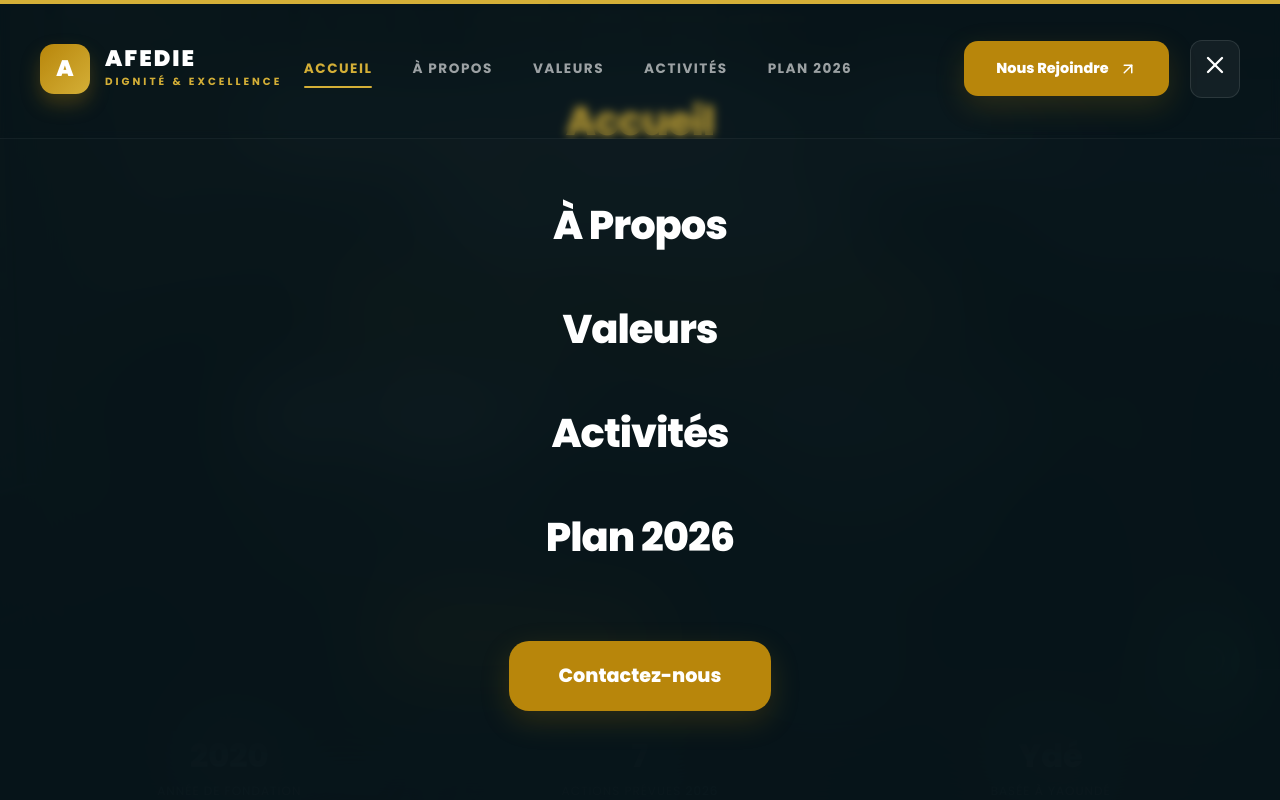
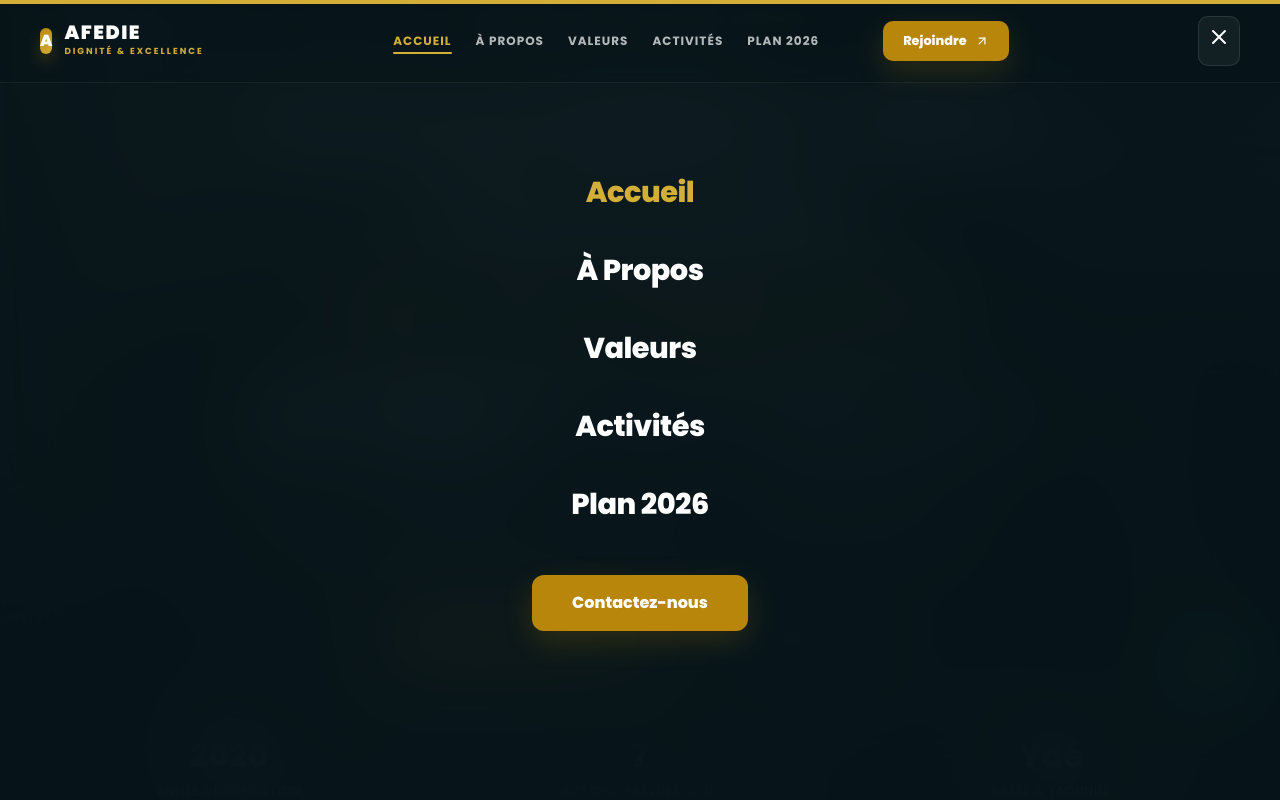
Before and after one commit to Romarichirsein/AFEDIE, a Next.js app: page / in a window 1280 px wide. Both pictures are taken after a click on the element 1214 px from the left and 68 px from the top of the page. Shown: the top 800 px of the page. Built offline with nearby package versions, Linux system fonts and the light colour scheme.

Commit message:
style: reduce navbar size, improve responsiveness, add footer branding

```diff
--- a/src/components/Footer.tsx
+++ b/src/components/Footer.tsx
@@ -66,7 +66,7 @@ export default function Footer() {
 
         <div style={{ borderTop: "1px solid rgba(255,255,255,0.05)", paddingTop: "3rem", display: "flex", justifyContent: "space-between", alignItems: "center", flexWrap: "wrap", gap: "2rem" }}>
           <p style={{ fontSize: "0.85rem", color: "rgba(255,255,255,0.4)" }}>
-            © 2026 AFEDIE. Tous droits réservés. Design by Excellence.
+            © 2026 AFEDIE. Tous droits réservés. Powered by <span style={{ color: "var(--or2)", fontWeight: 700 }}>wellborne</span>.
           </p>
           <div style={{ display: "flex", gap: "3rem" }}>
             <span style={{ fontSize: "0.85rem", color: "rgba(255,255,255,0.4)" }}>Yaoundé, Cameroun</span>
--- a/src/components/Navbar.tsx
+++ b/src/components/Navbar.tsx
@@ -20,7 +20,7 @@ export default function Navbar() {
         const el = document.getElementById(section);
         if (el) {
           const rect = el.getBoundingClientRect();
-          return rect.top <= 150 && rect.bottom >= 150;
+          return rect.top <= 100 && rect.bottom >= 100;
         }
         return false;
       });
@@ -51,57 +51,54 @@ export default function Navbar() {
           left: 0,
           right: 0,
           zIndex: 1000,
-          // More space when not scrolled, soft transition
-          padding: isScrolled ? "1.2rem 0" : "2.5rem 0",
-          background: isScrolled ? "var(--glass-dark)" : "rgba(7, 21, 26, 0.2)",
+          padding: isScrolled ? "0.6rem 0" : "1rem 0",
+          background: isScrolled ? "var(--glass-dark)" : "rgba(7, 21, 26, 0.4)",
           backdropFilter: isScrolled ? "blur(20px)" : "blur(5px)",
           borderBottom: isScrolled ? "1px solid rgba(255, 255, 255, 0.08)" : "1px solid rgba(255, 255, 255, 0.05)",
-          transition: "all 0.6s cubic-bezier(0.16, 1, 0.3, 1)",
+          transition: "all 0.4s cubic-bezier(0.16, 1, 0.3, 1)",
         }}
       >
         <div className="container" style={{ display: "flex", justifyContent: "space-between", alignItems: "center" }}>
           {/* Sophisticated Logo Area */}
-          <Link href="/" style={{ display: "flex", alignItems: "center", gap: "15px" }} className="logo-group">
+          <Link href="/" style={{ display: "flex", alignItems: "center", gap: "12px" }} className="logo-group">
             <motion.div
               whileHover={{ rotate: 10, scale: 1.05 }}
+              className="logo-box"
               style={{
-                width: "50px",
-                height: "50px",
                 background: "linear-gradient(135deg, var(--or), var(--or2))",
-                borderRadius: "14px",
+                borderRadius: "10px",
                 display: "flex",
                 alignItems: "center",
                 justifyContent: "center",
-                fontSize: "1.4rem",
                 fontWeight: 900,
                 color: "white",
-                boxShadow: "0 10px 20px rgba(184, 134, 11, 0.3)"
+                boxShadow: "0 8px 16px rgba(184, 134, 11, 0.3)"
               }}
             >
               A
             </motion.div>
             <div style={{ color: "white", display: "flex", flexDirection: "column" }}>
-              <span style={{ fontSize: "1.4rem", fontWeight: 900, letterSpacing: "2px", lineHeight: 1 }}>AFEDIE</span>
-              <span style={{ fontSize: "0.65rem", fontWeight: 700, color: "var(--or2)", letterSpacing: "3px", textTransform: "uppercase", marginTop: "4px" }}>Dignité & Excellence</span>
+              <span className="logo-text">AFEDIE</span>
+              <span className="logo-subtext">Dignité & Excellence</span>
             </div>
           </Link>
 
           {/* Ultra Professional Desktop Menu */}
-          <div style={{ display: "flex", alignItems: "center", gap: "3.5rem" }} className="desktop-menu">
-            <div style={{ display: "flex", gap: "2.5rem" }}>
+          <div style={{ display: "flex", alignItems: "center", gap: "2rem" }} className="desktop-menu">
+            <div style={{ display: "flex", gap: "1.5rem" }}>
               {navLinks.map((link) => (
                 <Link
                   key={link.id}
                   href={`#${link.id}`}
                   style={{
                     color: activeSection === link.id ? "var(--or2)" : "white",
-                    fontSize: "0.85rem",
+                    fontSize: "0.75rem",
                     fontWeight: 700,
                     textTransform: "uppercase",
-                    letterSpacing: "1.5px",
-                    opacity: activeSection === link.id ? 1 : 0.6,
+                    letterSpacing: "1px",
+                    opacity: activeSection === link.id ? 1 : 0.7,
                     position: "relative",
-                    transition: "all 0.4s ease"
+                    transition: "all 0.3s ease"
                   }}
                   className="nav-link"
                 >
@@ -111,7 +108,7 @@ export default function Navbar() {
                       layoutId="nav-underline"
                       style={{
                         position: "absolute",
-                        bottom: "-8px",
+                        bottom: "-4px",
                         left: "0",
                         width: "100%",
                         height: "2px",
@@ -124,26 +121,26 @@ export default function Navbar() {
               ))}
             </div>
 
-            <div id="google_translate_element" style={{ overflow: "hidden", borderRadius: "8px" }}></div>
+            <div id="google_translate_element" style={{ overflow: "hidden", borderRadius: "8px", transform: "scale(0.85)" }}></div>
 
             <Link
               href="#contact"
               style={{
                 background: "var(--or)",
                 color: "white",
-                padding: "16px 32px",
-                borderRadius: "14px",
-                fontSize: "0.9rem",
+                padding: "10px 20px",
+                borderRadius: "10px",
+                fontSize: "0.8rem",
                 fontWeight: 800,
                 display: "flex",
                 alignItems: "center",
-                gap: "10px",
+                gap: "8px",
                 boxShadow: "var(--shadow-gold)",
-                transition: "all 0.4s cubic-bezier(0.175, 0.885, 0.32, 1.275)"
+                transition: "all 0.3s ease"
               }}
               className="nav-cta"
             >
-              Nous Rejoindre <ArrowUpRight size={18} />
+              Rejoindre <ArrowUpRight size={14} />
             </Link>
           </div>
 
@@ -154,14 +151,14 @@ export default function Navbar() {
               color: "white",
               cursor: "pointer",
               background: "rgba(255,255,255,0.05)",
-              padding: "10px",
-              borderRadius: "12px",
+              padding: "8px",
+              borderRadius: "10px",
               border: "1px solid rgba(255,255,255,0.1)"
             }}
             className="mobile-toggle"
             onClick={() => setIsMobileMenuOpen(!isMobileMenuOpen)}
           >
-            {isMobileMenuOpen ? <X size={28} /> : <Menu size={28} />}
+            {isMobileMenuOpen ? <X size={24} /> : <Menu size={24} />}
           </motion.div>
         </div>
       </motion.nav>
@@ -170,10 +167,10 @@ export default function Navbar() {
       <AnimatePresence>
         {isMobileMenuOpen && (
           <motion.div
-            initial={{ opacity: 0, scale: 1.1 }}
+            initial={{ opacity: 0, scale: 1.05 }}
             animate={{ opacity: 1, scale: 1 }}
-            exit={{ opacity: 0, scale: 1.1 }}
-            transition={{ duration: 0.5, ease: "easeOut" as const }}
+            exit={{ opacity: 0, scale: 1.05 }}
+            transition={{ duration: 0.4, ease: "easeOut" as const }}
             style={{
               position: "fixed",
               inset: 0,
@@ -187,22 +184,22 @@ export default function Navbar() {
               padding: "2rem",
             }}
           >
-            <div style={{ display: "flex", flexDirection: "column", gap: "2.5rem", textAlign: "center" }}>
+            <div style={{ display: "flex", flexDirection: "column", gap: "2rem", textAlign: "center" }}>
               {navLinks.map((link, i) => (
                 <motion.div
                   key={link.id}
-                  initial={{ opacity: 0, y: 20 }}
+                  initial={{ opacity: 0, y: 15 }}
                   animate={{ opacity: 1, y: 0 }}
-                  transition={{ delay: i * 0.1 }}
+                  transition={{ delay: i * 0.05 }}
                 >
                   <Link
                     href={`#${link.id}`}
                     onClick={() => setIsMobileMenuOpen(false)}
                     style={{
                       color: activeSection === link.id ? "var(--or2)" : "white",
-                      fontSize: "2.5rem",
+                      fontSize: "1.8rem",
                       fontWeight: 800,
-                      letterSpacing: "-1px"
+                      letterSpacing: "-0.5px"
                     }}
                   >
                     {link.name}
@@ -210,9 +207,10 @@ export default function Navbar() {
                 </motion.div>
               ))}
               <motion.div
-                initial={{ opacity: 0, y: 20 }}
+                initial={{ opacity: 0, y: 15 }}
                 animate={{ opacity: 1, y: 0 }}
-                transition={{ delay: 0.5 }}
+                transition={{ delay: 0.3 }}
+                style={{ marginTop: "1rem" }}
               >
                 <Link
                   href="#contact"
@@ -220,12 +218,11 @@ export default function Navbar() {
                   style={{
                     background: "var(--or)",
                     color: "white",
-                    padding: "20px 50px",
-                    borderRadius: "20px",
-                    fontSize: "1.2rem",
+                    padding: "15px 40px",
+                    borderRadius: "12px",
+                    fontSize: "1rem",
                     fontWeight: 800,
                     display: "inline-block",
-                    marginTop: "2rem",
                     boxShadow: "var(--shadow-gold)"
                   }}
                 >
@@ -238,13 +235,17 @@ export default function Navbar() {
       </AnimatePresence>
 
       <style jsx>{`
+        .logo-box { width: 40px; height: 40px; font-size: 1.2rem; }
+        .logo-text { font-size: 1.2rem; font-weight: 900; letter-spacing: 1.5px; line-height: 1; }
+        .logo-subtext { font-size: 0.55rem; font-weight: 700; color: var(--or2); letter-spacing: 2px; text-transform: uppercase; margin-top: 2px; }
+
         .nav-link:hover {
           opacity: 1 !important;
           color: var(--or2) !important;
         }
         .nav-cta:hover {
-          transform: translateY(-5px);
-          box-shadow: 0 15px 30px rgba(184, 134, 11, 0.4);
+          transform: translateY(-3px);
+          box-shadow: 0 10px 20px rgba(184, 134, 11, 0.4);
           background: var(--or2) !important;
         }
         @media (min-width: 1025px) {
@@ -253,6 +254,11 @@ export default function Navbar() {
         @media (max-width: 1024px) {
           .desktop-menu { display: none; }
         }
+        @media (max-width: 640px) {
+          .logo-text { font-size: 1rem; }
+          .logo-subtext { font-size: 0.45rem; letter-spacing: 1px; }
+          .logo-box { width: 35px; height: 35px; font-size: 1rem; }
+        }
       `}</style>
     </>
   );
```
